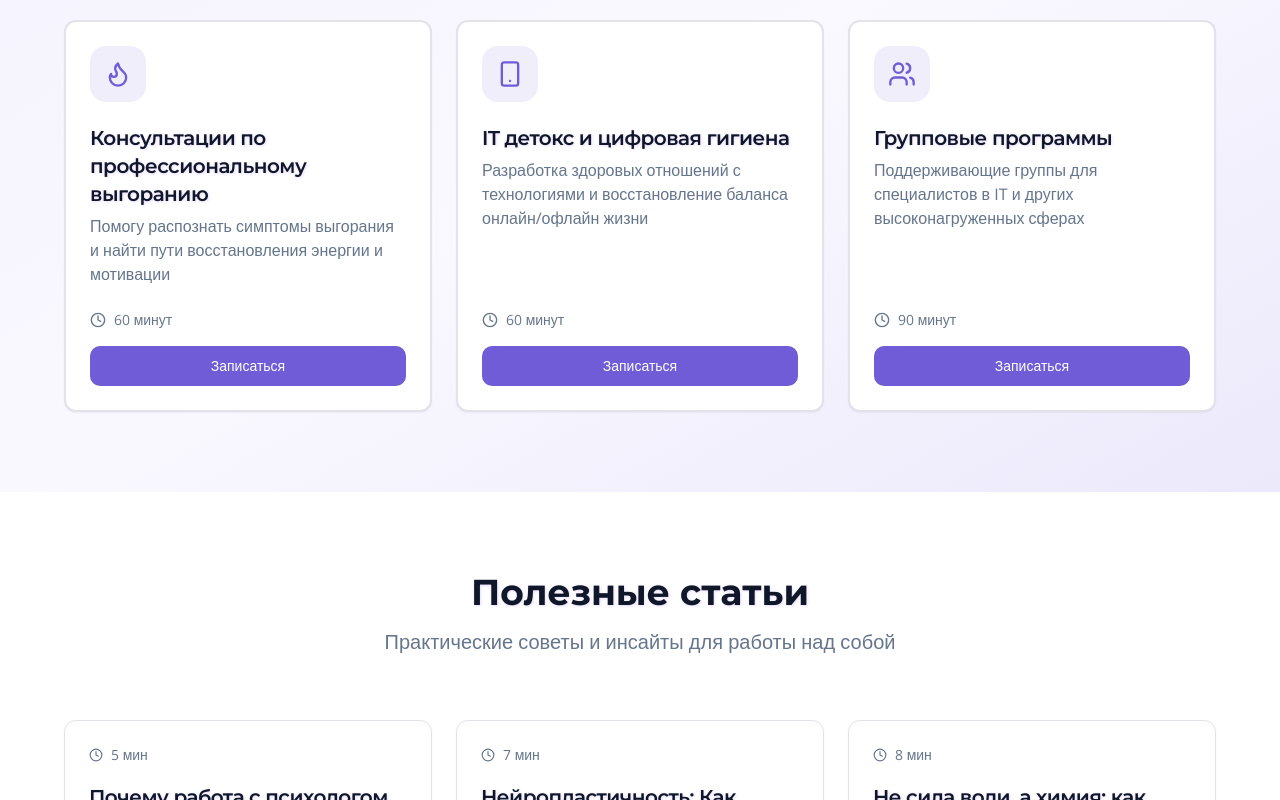
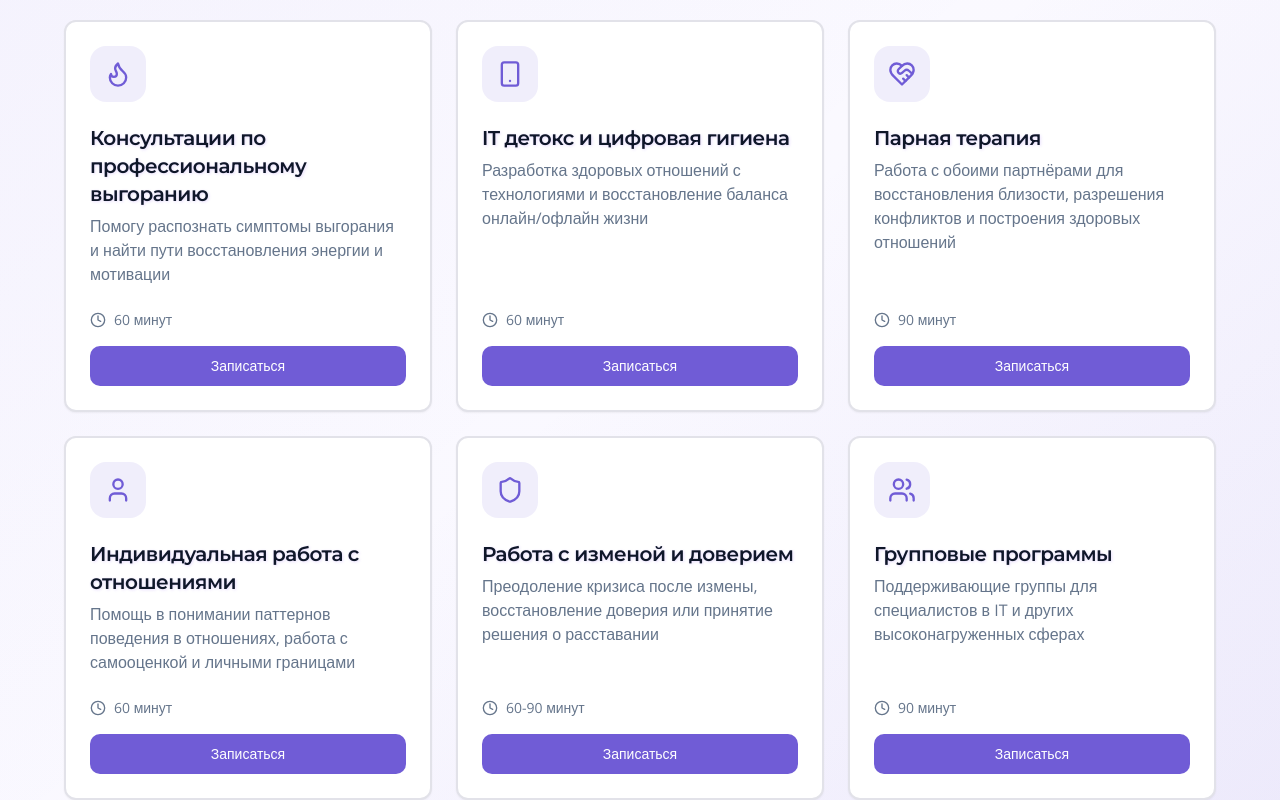
Before and after one commit to pr-poehali-dev/psychologist-website-burnout, a React (Vite) app: page / in a window 1280 px wide. Shown: the part 8340-9140 px from the top of the page. Built offline with nearby package versions, Linux system fonts and the light colour scheme.

Commit message:
Добавлены услуги из раздела отношений

```diff
--- a/src/pages/Index.tsx
+++ b/src/pages/Index.tsx
@@ -33,6 +33,24 @@ const Index = () => {
       title: 'IT детокс и цифровая гигиена',
       description: 'Разработка здоровых отношений с технологиями и восстановление баланса онлайн/офлайн жизни',
       duration: '60 минут',
+    },
+    {
+      icon: 'HeartHandshake',
+      title: 'Парная терапия',
+      description: 'Работа с обоими партнёрами для восстановления близости, разрешения конфликтов и построения здоровых отношений',
+      duration: '90 минут',
+    },
+    {
+      icon: 'User',
+      title: 'Индивидуальная работа с отношениями',
+      description: 'Помощь в понимании паттернов поведения в отношениях, работа с самооценкой и личными границами',
+      duration: '60 минут',
+    },
+    {
+      icon: 'Shield',
+      title: 'Работа с изменой и доверием',
+      description: 'Преодоление кризиса после измены, восстановление доверия или принятие решения о расставании',
+      duration: '60-90 минут',
     },
     {
       icon: 'Users',
```
